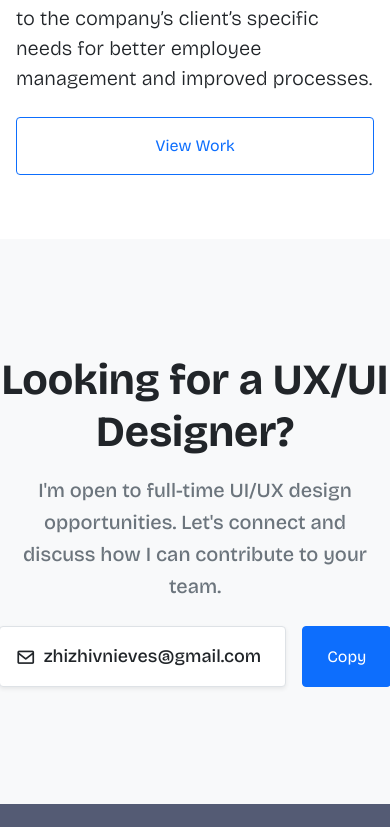
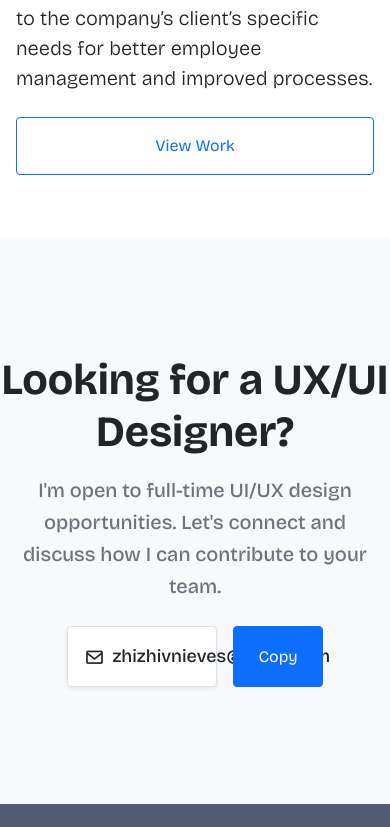
Before and after one commit to Bulbasar/Zhi, a React (Vite) app: page / in a window 390 px wide. Shown: the part 3424-4251 px from the top of the page. Built offline with nearby package versions, Linux system fonts and the light colour scheme.

Commit message:
Third Commit

```diff
--- a/src/styles/main.css
+++ b/src/styles/main.css
@@ -176,6 +176,7 @@ body {
 
   .footer-email-input {
     min-width: 150px !important;
+    width: 100px !important;
   }
   .footer-email-input span {
     font-size: 18px !important;
```
